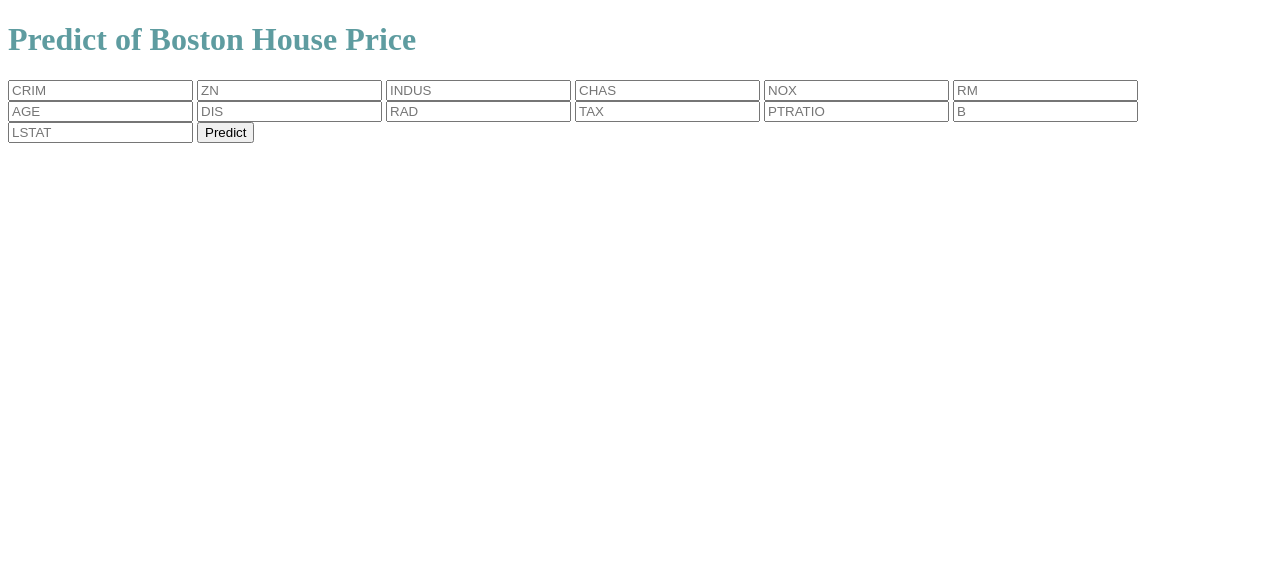
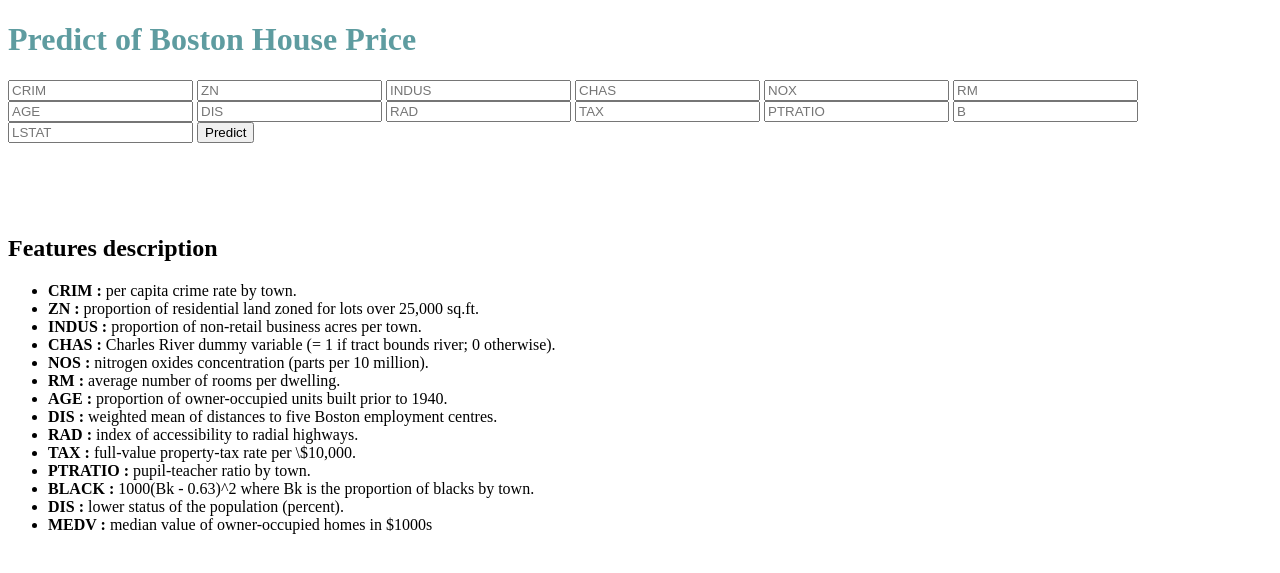
Before and after one commit to Rim-B/Flask-App, a Flask app: page / in a window 1280 px wide. Shown: the top 573 px of the page. Run offline with Flask 2, Linux system fonts and the light colour scheme; parts of the project's set-up code (start-up, migrations or seed data) failed here and were passed over.

Commit message:
add features description on index.html + description of deployment steps

```diff
--- a/app.py
+++ b/app.py
@@ -22,7 +22,7 @@
 
     output = round(prediction[0], 2)
 
-    return render_template('index.html', prediction_text='House Median value should be $ {}'.format(output))
+    return render_template('index.html', prediction_text='MEDV should be $ {}'.format(output))
 
 @app.route('/predict_api',methods=['POST'])
 def predict_api():
--- a/template/index.html
+++ b/template/index.html
@@ -30,6 +30,27 @@
   <br>
   <br>
   {{ prediction_text }}
+  <br>
+  <br>
+
+  <h2>Features description</h2>
+  <ul>
+      <li><b>CRIM :</b> per capita crime rate by town.</li>
+      <li><b>ZN :</b> proportion of residential land zoned for lots over 25,000 sq.ft.</li>
+      <li><b>INDUS :</b> proportion of non-retail business acres per town.</li>
+      <li><b>CHAS :</b> Charles River dummy variable (= 1 if tract bounds river; 0 otherwise).</li>
+      <li><b>NOS :</b> nitrogen oxides concentration (parts per 10 million).</li>
+      <li><b>RM :</b> average number of rooms per dwelling.</li>
+      <li><b>AGE :</b> proportion of owner-occupied units built prior to 1940.</li>
+      <li><b>DIS :</b> weighted mean of distances to five Boston employment centres.</li>
+      <li><b>RAD :</b> index of accessibility to radial highways.</li>
+      <li><b>TAX :</b> full-value property-tax rate per \$10,000.</li>
+      <li><b>PTRATIO :</b> pupil-teacher ratio by town.</li>
+      <li><b>BLACK :</b> 1000(Bk - 0.63)^2 where Bk is the proportion of blacks by town.</li>
+      <li><b>DIS :</b> lower status of the population (percent).</li>
+      <li><b>MEDV :</b> median value of owner-occupied homes in $1000s</li>
+  </ul>
+
 
 </div>
 
```
Also changed, not shown: model.py (line endings or trailing spaces), 1 other file.
